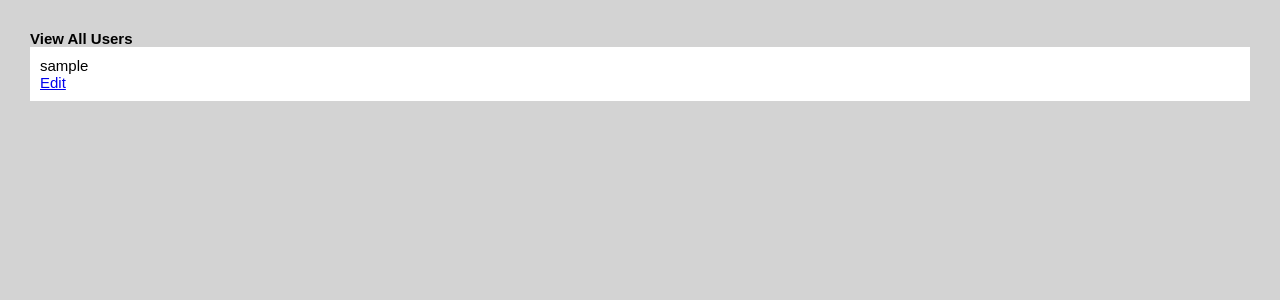
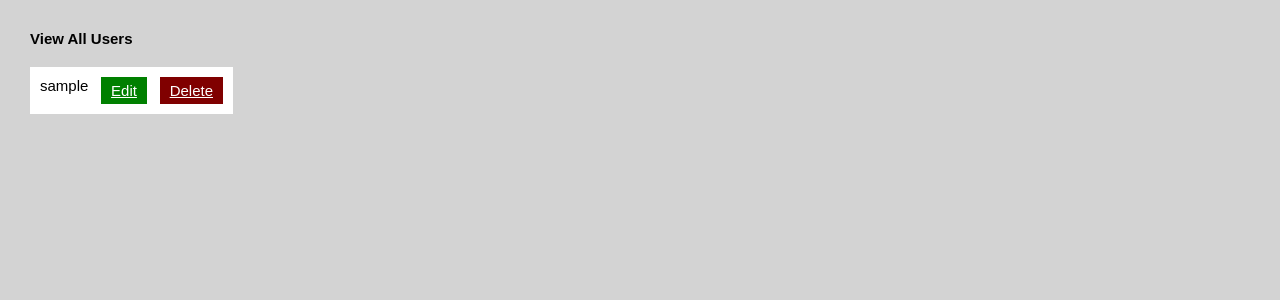
Before and after one commit to AhmadRaza9/Login-system, a PHP site: page /users.php in a window 1280 px wide. Shown: the top 300 px of the page. Run offline with PHP 8.4, Linux system fonts and the light colour scheme; tables that the repository leaves empty or names only in its code hold one stand-in row (values such as "Sample post").

Commit message:
delete user functionality added

```diff
--- a/User_class.php
+++ b/User_class.php
@@ -136,7 +136,8 @@ class User
             $username = $row['username'];
             echo "<div class='user_sec'>
                     <p class='user_name'>$username</p>
-                    <a href='edit_user.php?edit=$user_id'>Edit</a>
+                    <a class='edit_user' href='edit_user.php?edit=$user_id'>Edit</a>
+                    <a class='delete_user' href='?delete=$user_id'>Delete</a>
                  </div>";
         }
 
@@ -217,4 +218,17 @@ class User
 
     }
 
+    public function deleteUser()
+    {
+        $database = new db;
+        $connection = $database->connection();
+
+        if (isset($_GET['delete'])) {
+            $user_id = $_GET['delete'];
+            $query = "DELETE FROM users WHERE id = $user_id ";
+            $result = mysqli_query($connection, $query);
+            header("location: users.php");
+        }
+    }
+
 }
--- a/style.css
+++ b/style.css
@@ -93,8 +93,11 @@ nav ul li {
 
 .user_sec {
   background-color: white;
-  margin-bottom: 10px;
   padding: 10px;
+  display: flex;
+  width: 15%;
+  justify-content: space-between;
+  margin-top: 20px;
 }
 
 p.enter_new_password {
@@ -108,3 +111,15 @@ p.enter_new_password {
 .hidden {
   display: none !important;
 }
+.edit_user {
+  background-color: #008000;
+  padding: 5px 10px;
+  color: white;
+  cursor: pointer;
+}
+.delete_user {
+  background-color: #800000;
+  padding: 5px 10px;
+  color: white;
+  cursor: pointer;
+}
--- a/users.php
+++ b/users.php
@@ -13,6 +13,7 @@
 <?php
 $user = new User();
 $user->ViewAllUsers();
+$user->deleteUser();
 ?>
 </body>
 </html>
```
